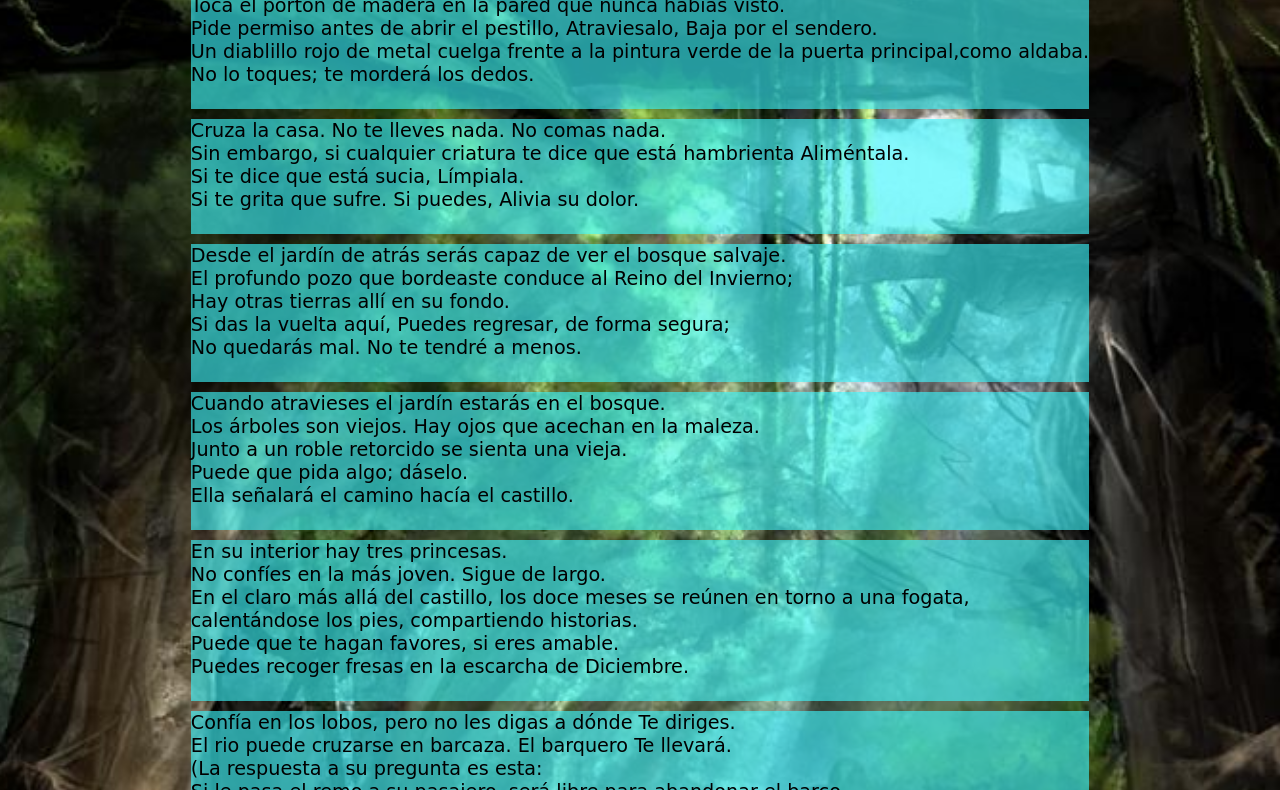
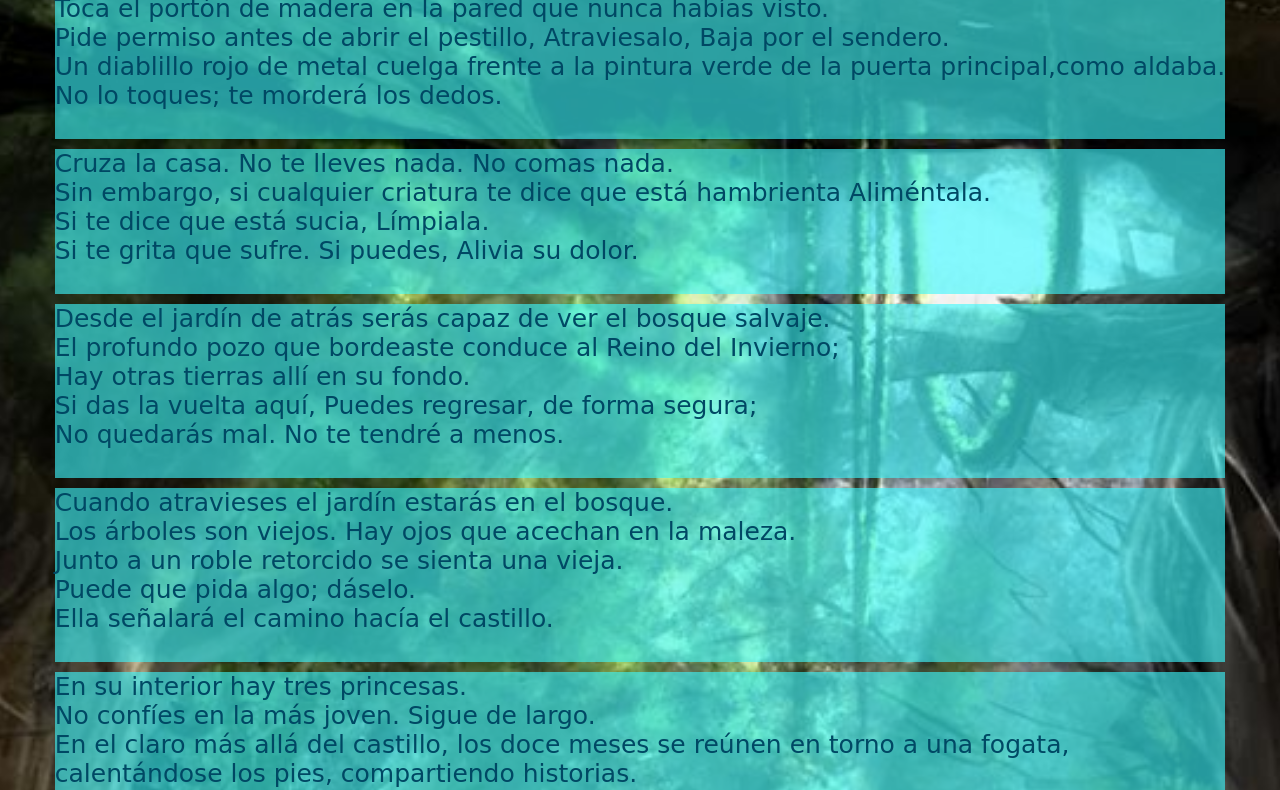
Before and after one commit to Rafa4mendoza/Practica-dos, a plain HTML site: page index.html in a window 1280 px wide. Shown: the part 128-918 px from the top of the page. Drawn offline with Linux system fonts and the light colour scheme; a web font is replaced by a local one.

Commit message:
añade audio de fondo

```diff
--- a/assets/css/stylesheet.css
+++ b/assets/css/stylesheet.css
@@ -50,6 +50,8 @@ article{
 }
 
 .estrofa{
+    font-size: 25px;
+    color: rgb(0, 72, 100);
     margin-top: 10px;
     background-color: rgba(61, 249, 255, 0.616) ;
     height: auto;
--- a/index.html
+++ b/index.html
@@ -109,6 +109,7 @@ Y descansa.
     </section>
 
 </main>
-
+   <audio autoplay src="assets/audio/fantasy background.mp3">
+   </audio>
 </body>
 </html>
```
Also changed, not shown: 1 other file.
